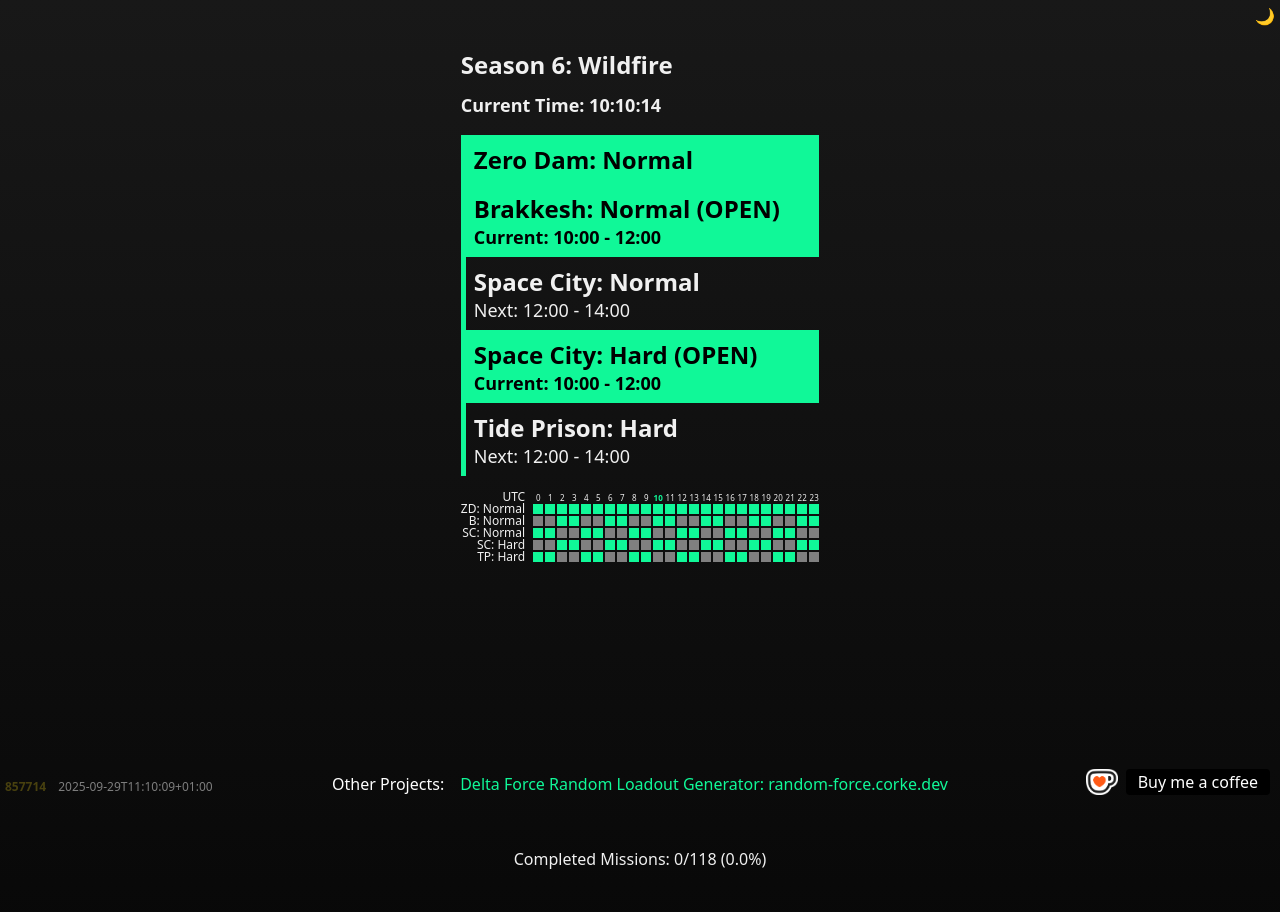
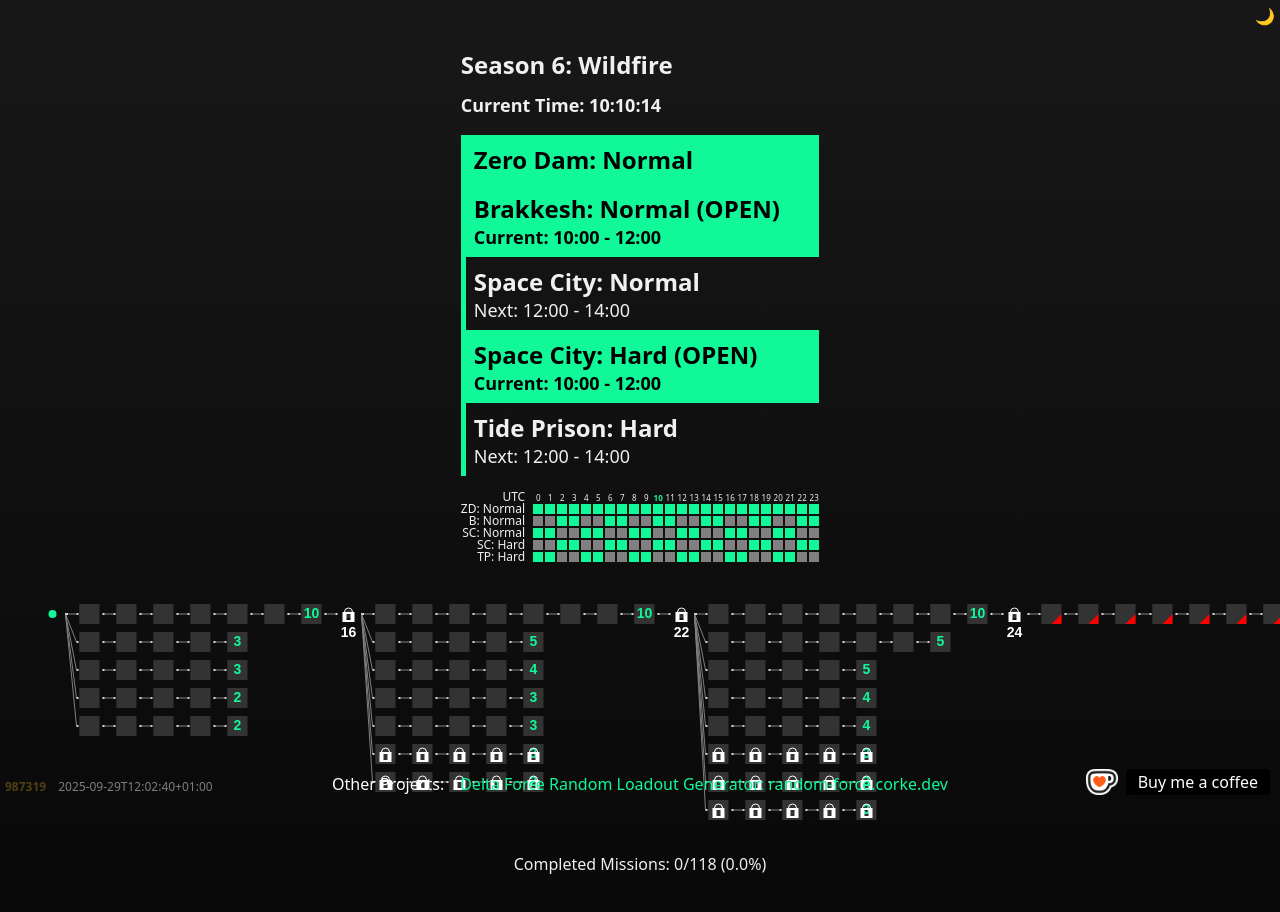
Before and after one commit to tomcorke/dftimers, a React (Vite) app: page / in a window 1280 px wide. Shown: the top 912 px of the page. Built offline with nearby package versions, Linux system fonts and the light colour scheme.

Commit message:
scrollcontainer

```diff
--- a/src/data/build-metadata.json
+++ b/src/data/build-metadata.json
@@ -1,4 +1,4 @@
 {
-  "commitSha": "8577140832e1d8f440438e695bd183bdf503a740",
-  "commitDate": "2025-09-29T11:10:09+01:00"
+  "commitSha": "987319d9f70526d040aac1b875500f000c63ab6c",
+  "commitDate": "2025-09-29T12:02:40+01:00"
 }
--- a/src/sections/MissionTree.css
+++ b/src/sections/MissionTree.css
@@ -5,10 +5,15 @@
   align-items: center;
   gap: 4px;
 
+  .scrollContainer {
+    max-width: 100vw;
+    overflow-x: auto;
+    overflow-y: hidden;
+  }
+
   .missionTreeCanvas {
-    width: 100%;
+    width: 1400px;
     height: 250px;
-    max-width: 2000px;
   }
 
   .missionDisplay {
--- a/src/sections/MissionTreeDisplay.tsx
+++ b/src/sections/MissionTreeDisplay.tsx
@@ -381,12 +381,14 @@ export const MissionTreeSection = () => {
 
   return (
     <div className="MissionTree">
+      <div className="scrollContainer">
         <canvas
           ref={canvasRef}
           width="2000"
           height="200"
           className="missionTreeCanvas"
         />
+      </div>
       {hoveredMission
         ? (
             <div
```
Lines whose indentation alone changed are shown as unchanged.
